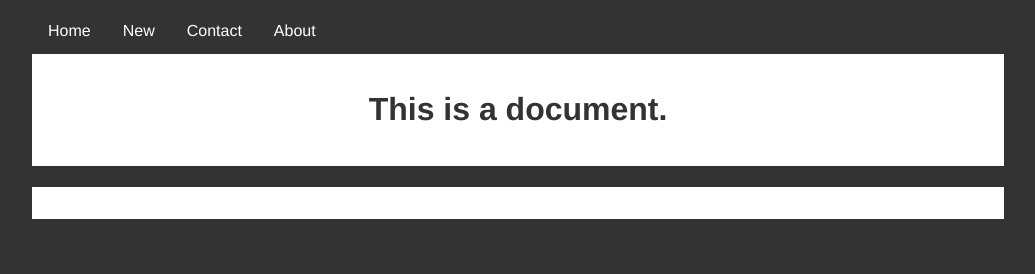
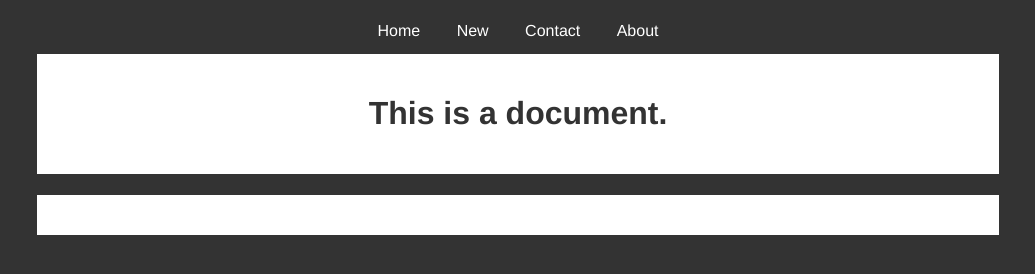
Before and after one commit to Dchristian3294/IDESN3535, a plain HTML site: page 0914_PROJECT_1.html in a window 1280 px wide. Shown: the whole page, without its empty margins (122-1157 px from the left). Drawn offline with Linux system fonts and the light colour scheme.

Commit message:
nav bar fixes

```diff
--- a/0914_PROJECT_1.html
+++ b/0914_PROJECT_1.html
@@ -10,7 +10,7 @@
 
 <body>
 
-<ul>
+<ul class="nav">
   <li><a class="active" href="#home">Home</a></li>
   <li><a href="#news">New</a></li>
   <li><a href="#contact">Contact</a></li>
--- a/0914_stylesheet.css
+++ b/0914_stylesheet.css
@@ -3,11 +3,11 @@ body {
 }
 
 div.container {
-  width: 100%;
+  width: 962px;
   margin: auto;
 }
 header, footer {
-  padding: 1em;
+  padding: 20px;
   color: #333;
   background-color: #FFFFFF;
   clear: left;
@@ -15,29 +15,25 @@ header, footer {
   font-family: "helvetica"
 }
 
-ul {
-  list-style-type: none;
-  position: relative;
-  margin: 0 auto;
-  padding: 0;
-  overflow: hidden;
-  background-color: #333;
-  width: 972px;
-  font-family: "helvetica"
+.nav{
+    border-width:1px 0;
+    list-style-type: none;
+    margin:0;
+    padding:0;
+    text-align:center;
+    background-color: #333;
+    font-family: "helvetica"
 }
-
-li {
-  float: left;
+.nav li{
+    display:inline;
 }
-
-li a {
-  display: block;
-  color: #ffffff;
-  text-align: center;
-  padding: 14px 16px;
-  text-decoration: none;
+.nav a{
+    display:inline-block;
+    color: #FFFFFF;
+    text-align: center;
+    text-decoration: none;
+    padding:14px 16px;
 }
-
-li a:hover {
+.nav a:hover{
   background-color: #111;
 }
```
